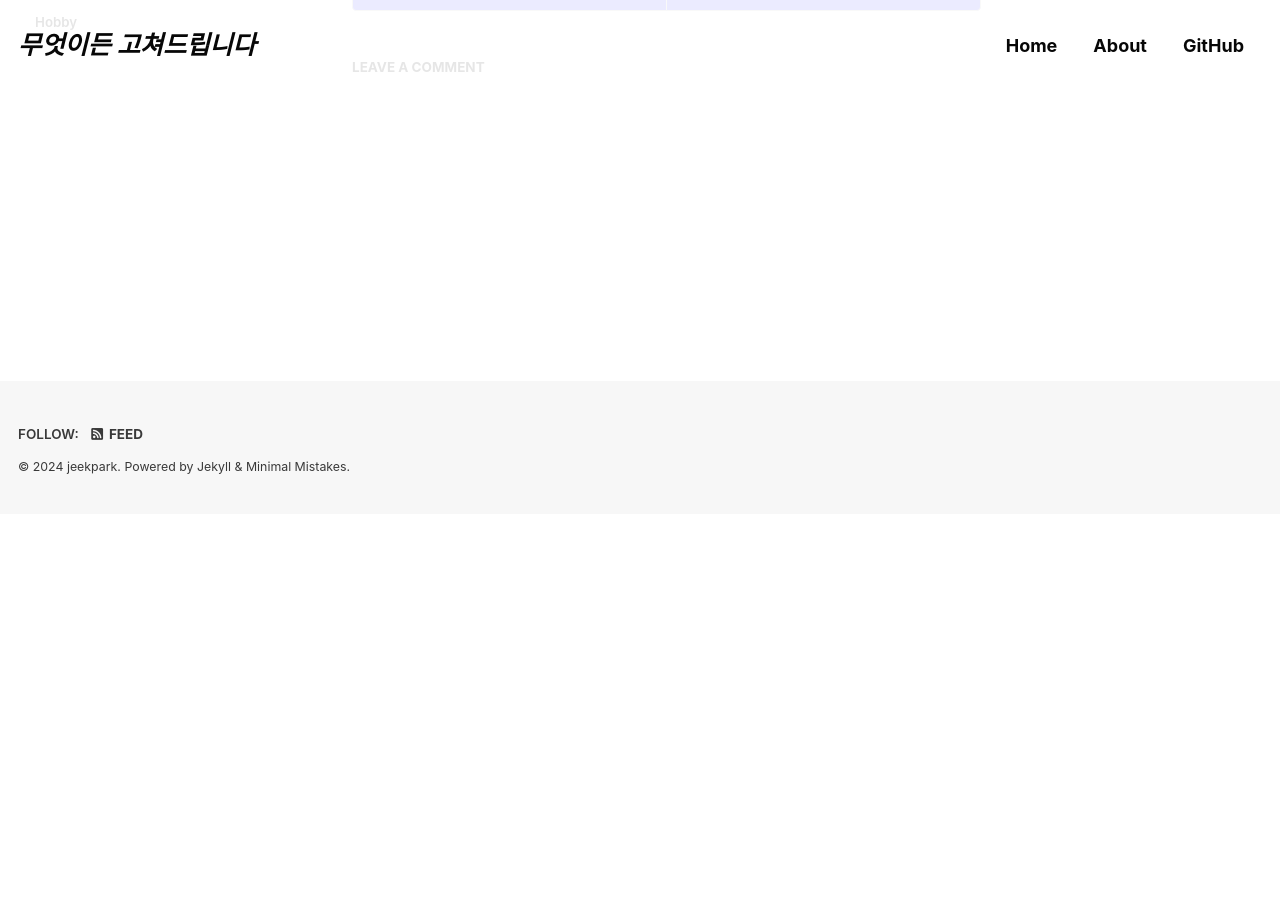
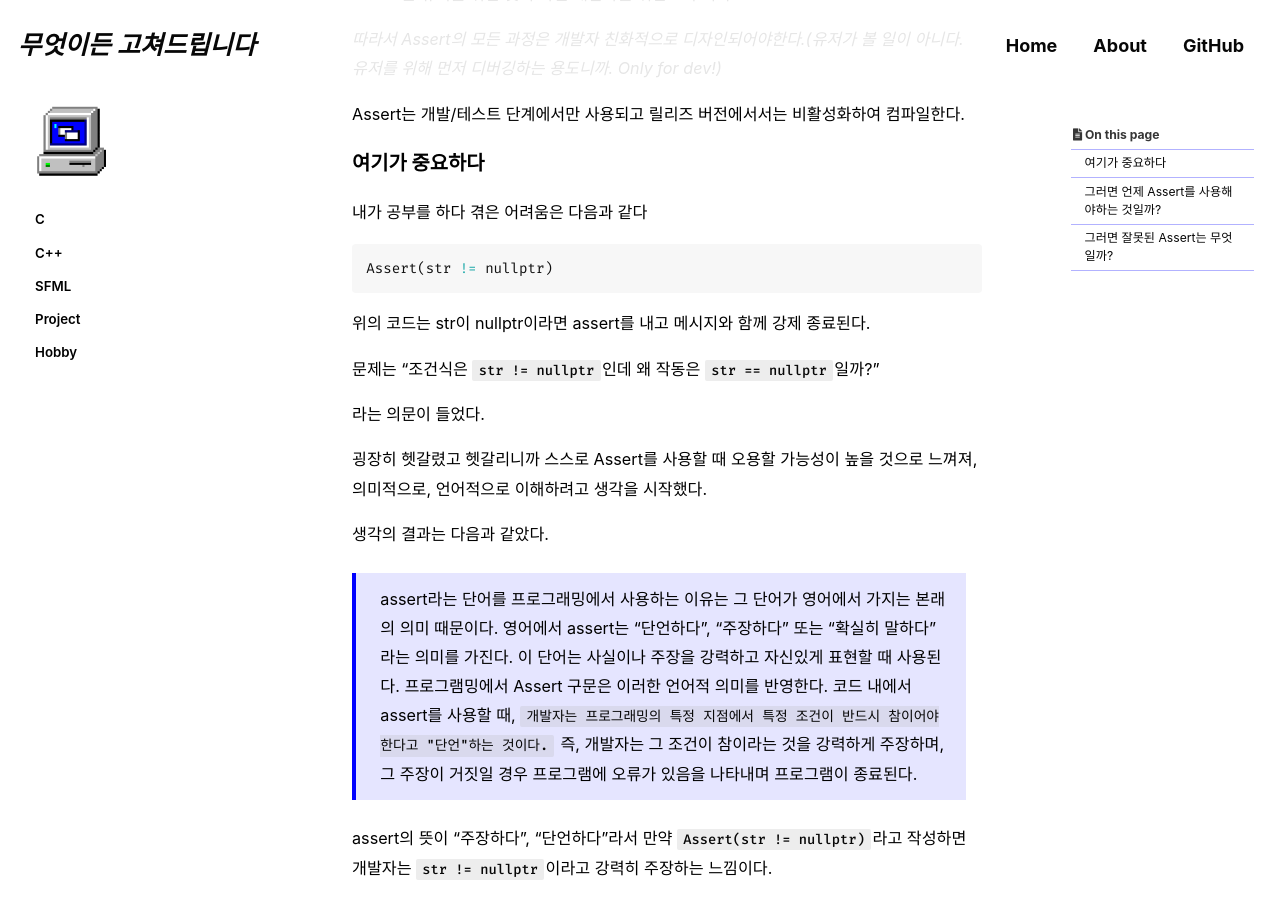
Before and after one commit to jeekpark/jeekpark.github.io, a Jekyll site: the page built from _posts/2024-04-18-Assert의-의미.md, in a window 1280 px wide and 900 px high, scrolled down 476 px. Built offline with Jekyll 4.4.1, drawn with Linux system fonts in a browser that asks for light colours; cached includes are drawn as plain includes; some web fonts are replaced; comment, search, counter and statistics services are not loaded; before the commit the page ends 990 px from its top, so only the background shows below that; some of the changed text lies outside the part shown.

Commit message:
Post: Assert의 의미

````diff
--- a/_posts/2024-04-18-Assert의-의미.md
+++ b/_posts/2024-04-18-Assert의-의미.md
@@ -1,6 +1,6 @@
 ---
 title: "Assert의 의미"
-excerpt: "test"
+excerpt: "처음에 헷갈리는 이유"
 
 categories:
   - C++
@@ -16,4 +16,103 @@ date: 2024-04-18
 last_modified_at: 2024-04-18
 ---
 
-테스트
+목차
+
+1. Assert 컨디션이 헷갈리는 이유
+2. Assert는 언제 써야할까?
+3. Assert는 언제 쓰면 안될까?
+
+현대 프로그래밍 패러다임에서 Assert를 사용하는 것은 중요하다.
+프로그램이 특정 지점에서 조건이 참인지 확인하기 위한 목적으로 사용된다.
+디버깅과 오류 검출을 용이하기 위한 것으로 Assert는 유저를 위한 것이 아닌 개발자를 위한 도구이다.
+
+*따라서 Assert의 모든 과정은 개발자 친화적으로 디자인되어야한다.(유저가 볼 일이 아니다. 유저를 위해 먼저 디버깅하는 용도니까. Only for dev!)*
+
+Assert는 개발/테스트 단계에서만 사용되고 릴리즈 버전에서서는 비활성화하여 컴파일한다.
+
+### 여기가 중요하다
+
+내가 공부를 하다 겪은 어려움은 다음과 같다
+
+```cpp
+Assert(str != nullptr)
+```
+
+위의 코드는 str이 nullptr이라면 assert를 내고 메시지와 함께 강제 종료된다.
+
+문제는 "조건식은 `str != nullptr`인데 왜 작동은 `str == nullptr`일까?"
+
+라는 의문이 들었다.
+
+굉장히 헷갈렸고 헷갈리니까 스스로 Assert를 사용할 때 오용할 가능성이 높을 것으로 느껴져, 의미적으로, 언어적으로 이해하려고 생각을 시작했다.
+
+생각의 결과는 다음과 같았다.
+
+> assert라는 단어를 프로그래밍에서 사용하는 이유는 그 단어가 영어에서 가지는 본래의 의미 때문이다. 영어에서 assert는 "단언하다", "주장하다" 또는 "확실히 말하다" 라는 의미를 가진다. 이 단어는 사실이나 주장을 강력하고 자신있게 표현할 때 사용된다. 프로그램밍에서 Assert 구문은 이러한 언어적 의미를 반영한다. 코드 내에서 assert를 사용할 때, `개발자는 프로그래밍의 특정 지점에서 특정 조건이 반드시 참이어야 한다고 "단언"하는 것이다.` 즉, 개발자는 그 조건이 참이라는 것을 강력하게 주장하며, 그 주장이 거짓일 경우 프로그램에 오류가 있음을 나타내며 프로그램이 종료된다.
+>
+
+assert의 뜻이 "주장하다", "단언하다"라서 만약 `Assert(str != nullptr)`라고 작성하면 개발자는 `str != nullptr`이라고 강력히 주장하는 느낌이다.
+
+개발자가 그렇게까지 단언하고 `str != nullptr`이라고 주장하고 있는데 만약 `str == nullptr`이 들어오면 프로그램은 "네 주장이랑 다른데? 종료할게"하고 강제종료 시키는 것이다.
+
+다시 예를 들어, assert(x > 0)라는 코드는 "x는 0보다 커야 한다"라는 조건을 단언하는 것이다. 만약 이 조건이 만족되지 않으면, 즉 x가 0 이하이면, 프로그램은 개발자의 주장과 다른 상태임을 나타내며 중단된다.
+
+이처럼 assert는 프로그램이 예상대로 작동하는지 확인하기 위한 강력한 도구로서, 개발자의 의도와 프로그램의 실제 동작 사이에 불일치가 있을 때 이를 식별하는 데 사용된다.
+
+이 단어(assert)의 선택은 프로그래밍에서의 기능과 언어적 의미가 잘 부합하는 예시이다.
+
+주장하다 라는 뜻을 이미 알고 있었지만 헷갈렸던 이유는 '개발자'가 주장하는 것인지 '프로그램'이 주장하는 것인지에 대한 혼란 때문이었던 것 같다. '개발자'가 주장하는 것임을 기억한다면 코딩이 매우 쉬워진다.
+
+### **그러면 언제 Assert를 사용해야하는 것일까?**
+
+1. pre-condition과 post-condition을 확인 하는 용도
+
+```cpp
+method(obj)
+{
+	// pre-condition assert.
+	// 아래의 로직에 진입해도 문제 없는 값인지 확인
+	Assert(obj == x)
+
+	// [로직]
+	// obj의 값이 변하는 구간
+	something(obj)
+	setSetSet(obj)
+	...
+
+	// post-condition assert.
+	// 로직 이후의 obj 값이 정상적인지 확인
+	Assert(obj == y)
+
+}
+```
+
+1. 어떤 아키텍트에 의하면 7줄마다 assert가 들어가는 것이 바람직하다고 한다.
+2. 문제가 생겼을 때 exception을 throw하는 처리는 호출한 함수에게 책임을 전가하는 것. 가급적 Assert로 해결하는 것이 좋다.
+
+### 그러면 잘못된 Assert는 무엇일까?
+
+```cpp
+method(obj)
+{
+
+	Assert(obj.IsValid())
+	if (!obj.IsValid())
+		return false
+
+	// 로직
+	...
+}
+```
+
+우선 Assert가 가지는 explicit(명시적, 절대적인)함를 이해해야한다.
+
+위의 코드가 잘못된 점은 다음과 같다.
+
+obj가 valid한지 검사하여 valid하지 않다면 false를 리턴하고 있다.
+
+문제는 그 전에 valid한지 assert로 체크하고 있다는 것이다.
+
+이 Assert가 가지는 의미는 해당 obj가 valid하지 않다면 해당 함수는 절대로 호출되지 않을 것이라고 단언하는 것이지만 함수 내에서 유효성을 검사하고 있다는 것이다.
+
+다시말해 Assert를 썼다면 Assert에 걸릴만한 조건이 들어오지 않도록 코드를 작성해야 한다.
````
